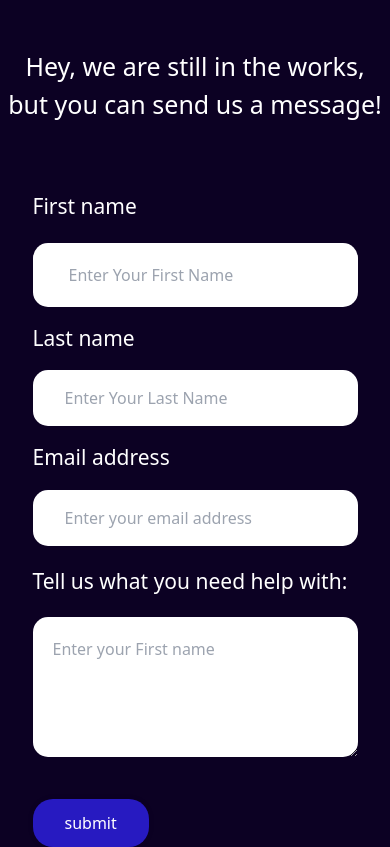
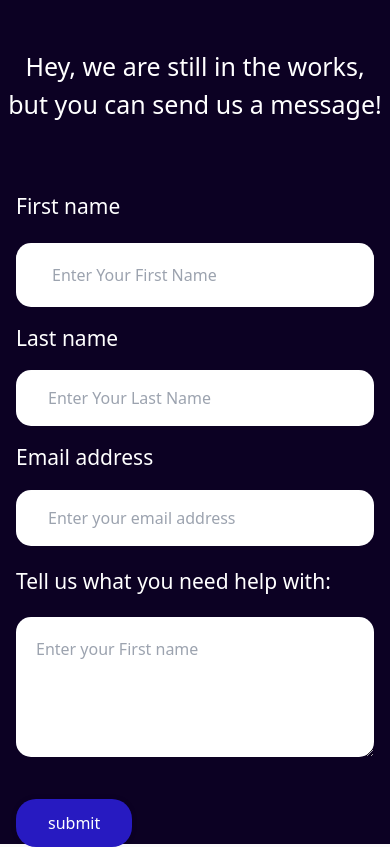
Before and after one commit to Ayomikuolatunji/paddle-frontend-assessment, a Next.js app: page /contact in a window 390 px wide. Built offline with nearby package versions, Linux system fonts and the light colour scheme.

Commit message:
contact us page

```diff
--- a/layouts/contact/form/Form.tsx
+++ b/layouts/contact/form/Form.tsx
@@ -13,11 +13,11 @@ const Form:React.FC = () => {
 
 
   return (
-    <div className='w-full h-[100%] flex items-center flex-col bg-[#0C0123]'>
+    <div className='w-full h-[100vh] flex items-center flex-col bg-[#0C0123]'>
         <div className="form-text my-12">
             <h1 className='text-[#ffffff] text-[25px] font-medium text-center '>Hey, we are still in the works, <br /> but you can send us a message!</h1>
         </div>
-        <form className='w-10/12 mx-auto flex-col'>
+        <form className='sm:w-10/12 w-full sm:px-0 px-4 mx-auto flex-col'>
              <div className="form-input w-full mb-4">
                  <Label
                    className='block text-[#ffffff] my-5 text-normal text-[21px]'
@@ -64,7 +64,7 @@ const Form:React.FC = () => {
                 <InputBox
                     name={"topic"}
                     placeholder='Enter your First name'
-                    className='w-full rounded-[15px] indent-5 pt-5 placeholder-style'
+                    className='w-full rounded-[15px] indent-5 pt-5'
                     value={values.topic}
                     onChange={handleTextarea}
                 />
```
